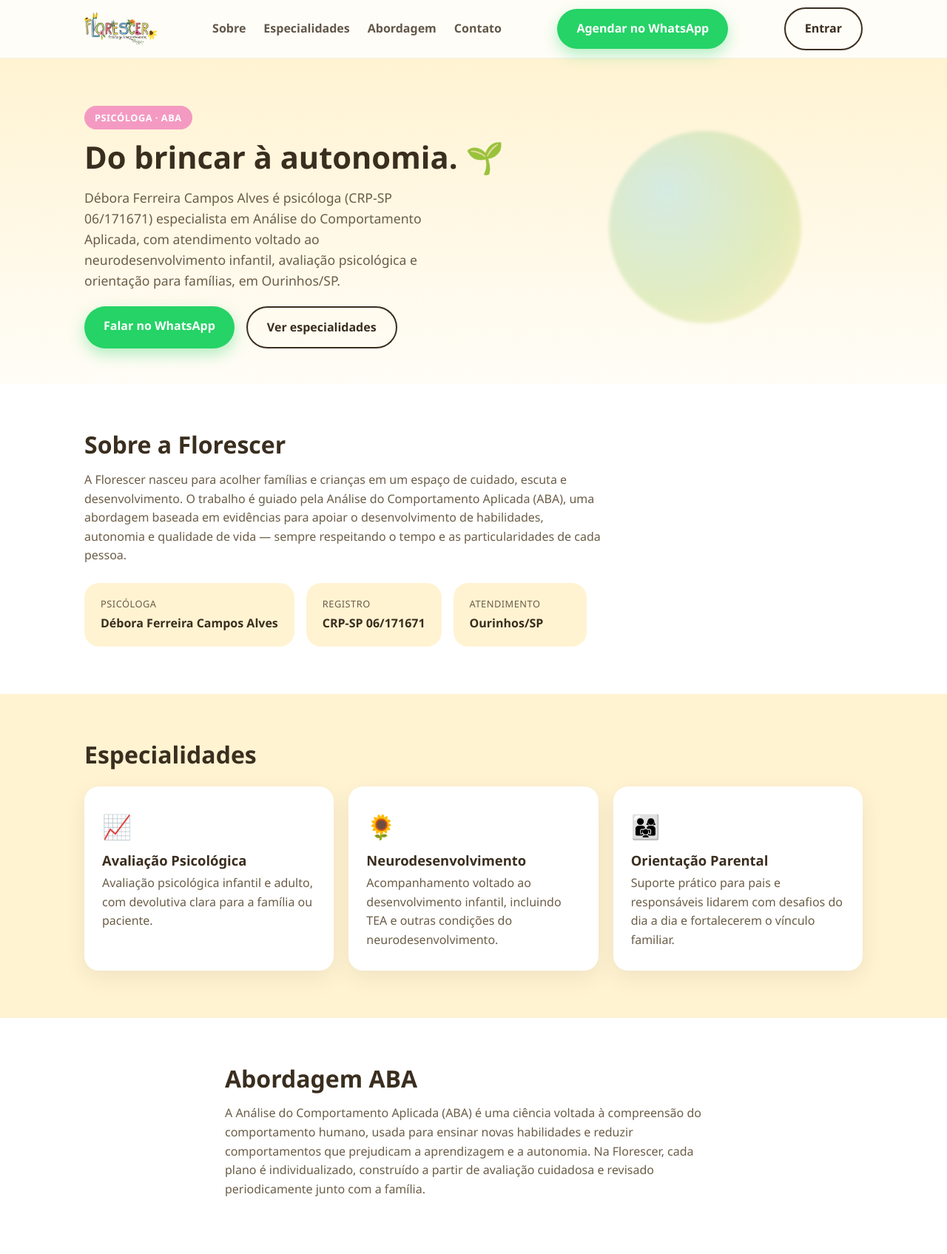
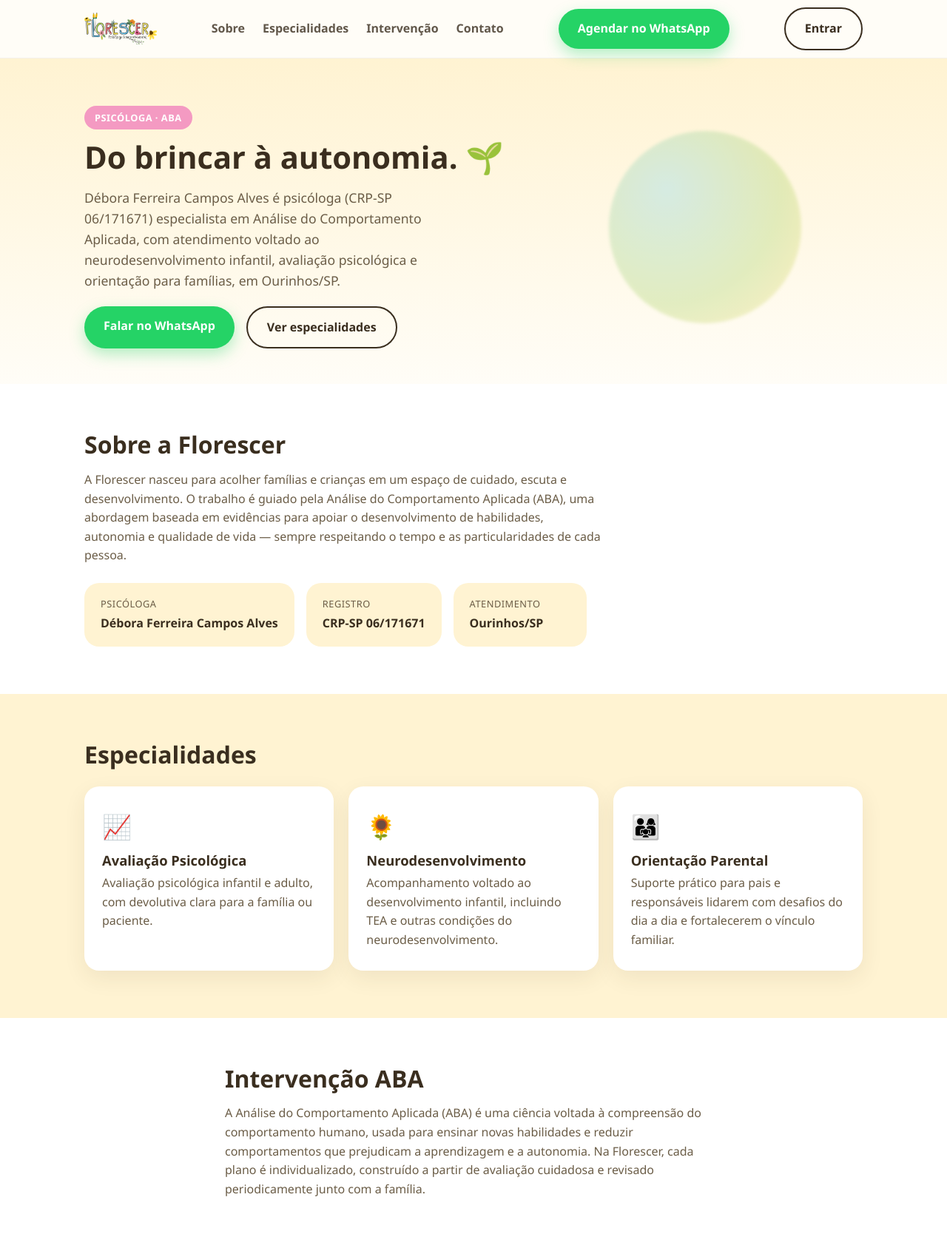
Before and after one commit to gutosolar72/florescer-hotsite, a Flask app: page / in a window 1280 px wide. Shown: the top 1695 px of the page at 74% size. Run offline with Flask 3, Linux system fonts and the light colour scheme.

Commit message:
abordagem

```diff
--- a/templates/index.html
+++ b/templates/index.html
@@ -15,7 +15,7 @@
       <nav class="nav">
         <a href="#sobre">Sobre</a>
         <a href="#especialidades">Especialidades</a>
-        <a href="#abordagem">Abordagem</a>
+        <a href="#abordagem">Intervenção</a>
         <a href="#contato">Contato</a>
       </nav>
       <a class="btn btn-whatsapp nav-cta" href="https://wa.me/5514997606343" target="_blank" rel="noopener">Agendar no WhatsApp</a>
@@ -98,7 +98,7 @@
 
   <section id="abordagem" class="section abordagem">
     <div class="container abordagem-inner">
-      <h2>Abordagem ABA</h2>
+      <h2>Intervenção ABA</h2>
       <p>
         A Análise do Comportamento Aplicada (ABA) é uma ciência voltada à compreensão do
         comportamento humano, usada para ensinar novas habilidades e reduzir comportamentos
```
